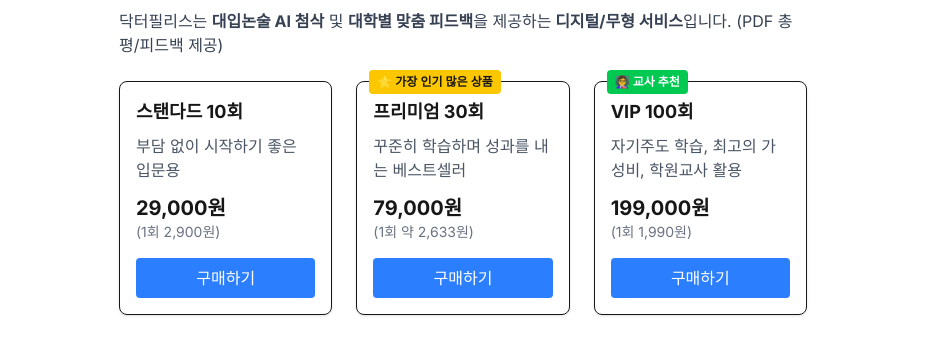
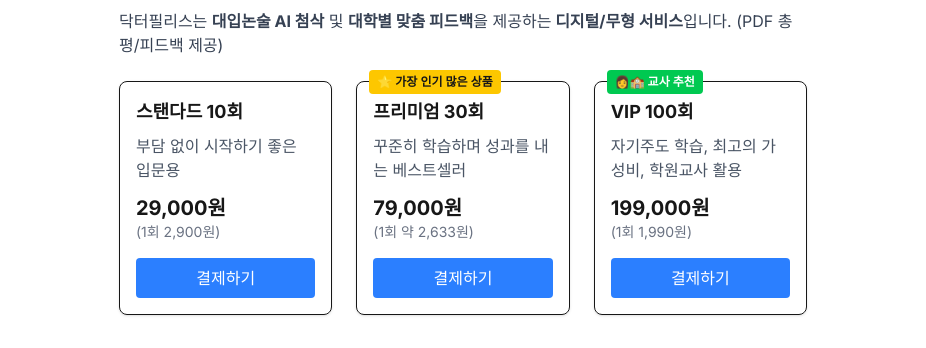
Before and after one commit to SHTH-AGI-LAB/shth-essay, a Next.js app: page /payment in a window 1280 px wide. Shown: the part 436-784 px from the top of the page, without its empty margins (177-1103 px from the left). Built offline with nearby package versions, Linux system fonts and the light colour scheme; no server answers.

Commit message:
토츠 결제 위젯 연동

```diff
--- a/package.json
+++ b/package.json
@@ -11,6 +11,7 @@
   "dependencies": {
     "@supabase/supabase-js": "^2.57.4",
     "@tosspayments/payment-sdk": "^1.9.1",
+    "@tosspayments/payment-widget-sdk": "^0.12.0",
     "next": "15.5.2",
     "next-auth": "^4.24.11",
     "react": "19.1.0",
--- a/src/app/payment/page.tsx
+++ b/src/app/payment/page.tsx
@@ -1,10 +1,41 @@
-//src/app/payment/page.tsx
-import Link from "next/link";
+// src/app/payment/page.tsx
+"use client";
 
 export const metadata = {
   title: "결제방식 | Dr-phyllis",
   description: "닥터필리스 결제수단 및 유의사항 안내",
 };
+
+// 간단한 타입 선언(위젯 v2 요구 형태)
+type TossPayRequest = {
+  orderId: string;
+  orderName: string;
+  amount: number;
+  successUrl: string;
+  failUrl: string;
+  customerName?: string;
+};
+
+async function pay(amount: number, orderName: string) {
+  const { loadPaymentWidget } = await import("@tosspayments/payment-widget-sdk");
+
+  const widget = await loadPaymentWidget(
+    process.env.NEXT_PUBLIC_TOSS_CLIENT_KEY!,
+    "test-customer-id"
+  );
+
+  const params: TossPayRequest = {
+    orderId: "order-" + Date.now(),
+    orderName,
+    amount, // 숫자 그대로
+    successUrl: `${window.location.origin}/payment/success`,
+    failUrl: `${window.location.origin}/payment/fail`,
+    customerName: "테스트 사용자",
+  };
+
+  // 타입 충돌 우회
+  await (widget as any).requestPayment(params as any);
+}
 
 export default function PaymentPage() {
   return (
@@ -26,7 +57,7 @@ export default function PaymentPage() {
         </p>
       </section>
 
-      {/* 상품 유형 */}
+      {/* 상품 카드 */}
       <section className="space-y-3 mb-8">
         <h2 className="text-lg font-semibold">상품 유형</h2>
         <p className="text-gray-700">
@@ -41,12 +72,12 @@ export default function PaymentPage() {
             <p className="text-gray-600 mt-2">부담 없이 시작하기 좋은 입문용</p>
             <p className="text-xl font-bold mt-3">29,000원</p>
             <p className="text-sm text-gray-500 mb-4">(1회 2,900원)</p>
-            <Link
-              href="/checkout?plan=10"
+            <button
+              onClick={() => pay(29000, "스탠다드 10회")}
               className="block w-full text-center bg-blue-500 text-white py-2 rounded hover:bg-blue-600 transition"
             >
-              구매하기
-            </Link>
+              결제하기
+            </button>
           </div>
 
           {/* 30회 */}
@@ -58,29 +89,29 @@ export default function PaymentPage() {
             <p className="text-gray-600 mt-2">꾸준히 학습하며 성과를 내는 베스트셀러</p>
             <p className="text-xl font-bold mt-3">79,000원</p>
             <p className="text-sm text-gray-500 mb-4">(1회 약 2,633원)</p>
-            <Link
-              href="/checkout?plan=30"
+            <button
+              onClick={() => pay(79000, "프리미엄 30회")}
               className="block w-full text-center bg-blue-500 text-white py-2 rounded hover:bg-blue-600 transition"
             >
-              구매하기
-            </Link>
+              결제하기
+            </button>
           </div>
 
           {/* 100회 */}
           <div className="border rounded-lg p-4 shadow-sm hover:shadow-md transition relative">
             <span className="absolute -top-3 left-3 bg-green-500 text-white text-xs font-semibold px-2 py-1 rounded">
-              👩‍🏫 교사 추천
+              👩🏫 교사 추천
             </span>
             <h3 className="font-bold text-lg">VIP 100회</h3>
             <p className="text-gray-600 mt-2">자기주도 학습, 최고의 가성비, 학원교사 활용</p>
             <p className="text-xl font-bold mt-3">199,000원</p>
             <p className="text-sm text-gray-500 mb-4">(1회 1,990원)</p>
-            <Link
-              href="/checkout?plan=100"
+            <button
+              onClick={() => pay(199000, "VIP 100회")}
               className="block w-full text-center bg-blue-500 text-white py-2 rounded hover:bg-blue-600 transition"
             >
-              구매하기
-            </Link>
+              결제하기
+            </button>
           </div>
         </div>
       </section>
```
Also changed, not shown: 1 other file (tests, documents, lock files or other folders).
